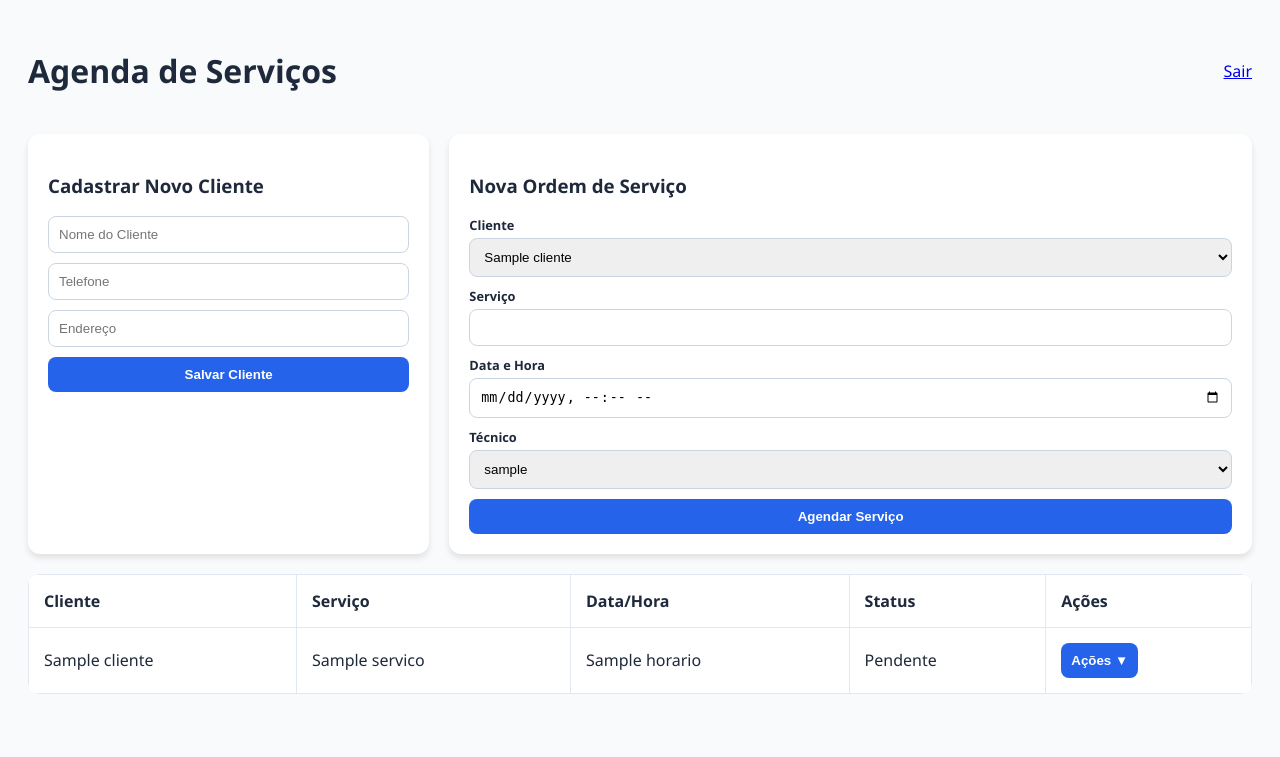
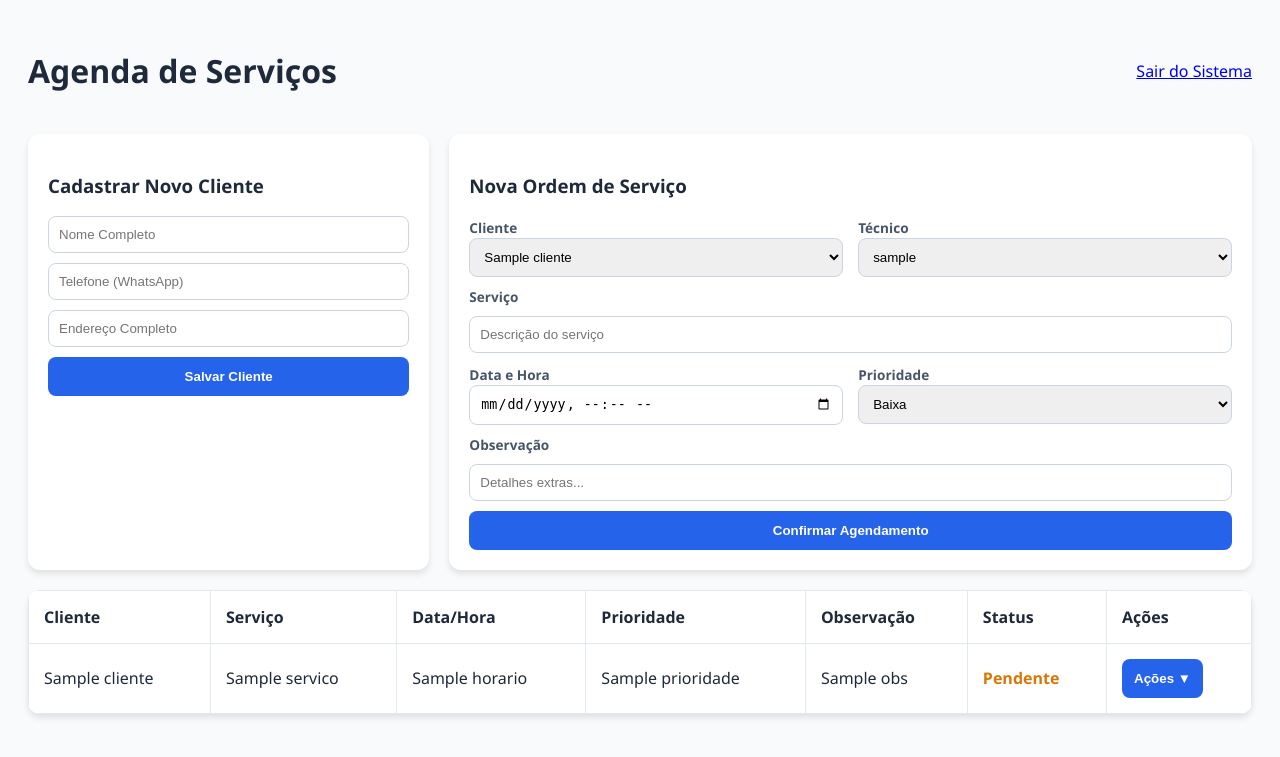
Before and after one commit to davidsonsuportelj-sys/agenda, a Flask app: template templates/index.html in a window 1280 px wide. Shown: the top 757 px of the page. Run offline with Flask 3, Linux system fonts and the light colour scheme; the template is opened without the code that fills it: most values are stand-ins (such as "Sample title", 1, 10 or a date in 2020).

Commit message:
Atualização de Site

```diff
--- a/app.py
+++ b/app.py
@@ -9,6 +9,9 @@ load_dotenv()
 
 app = Flask(__name__)
 app.secret_key = os.getenv("SECRET_KEY", "chave_secreta_padrao")
+
+ZAPI_INSTANCE_ID = os.getenv("ZAPI_INSTANCE_ID")
+ZAPI_TOKEN = os.getenv("ZAPI_TOKEN")
 
 url = os.getenv("SUPABASE_URL")
 key = os.getenv("SUPABASE_KEY")
@@ -22,6 +25,12 @@ class User(UserMixin):
     def __init__(self, username, role):
         self.id = username
         self.role = role
+
+def registrar_log(os_id, acao):
+    try:
+        supabase.table("logs_os").insert({"usuario": current_user.id, "os_id": os_id, "acao": acao}).execute()
+    except Exception as e:
+        print(f"Erro ao registrar log: {e}")
 
 @login_manager.user_loader
 def load_user(user_id):
@@ -43,12 +52,15 @@ def login():
 @app.route('/')
 @login_required
 def index():
-    # Mantive a consulta detalhada para garantir todos os dados
+    # Consulta completa trazendo o nome da tabela vinculada 'clientes'
     query = supabase.table("agendamentos").select("*, clientes(nome)")
-    if current_user.role == 'tecnico': query = query.eq("tecnico", current_user.id)
-    elif current_user.role == 'vendedor': query = query.eq("vendedor", current_user.id)
+
+    if current_user.role == 'tecnico':
+        query = query.eq("tecnico", current_user.id)
+    elif current_user.role == 'vendedor':
+        query = query.eq("vendedor", current_user.id)
+
     agenda = query.execute().data
-
     clientes = supabase.table("clientes").select("*").execute().data
     tecnicos = supabase.table("usuarios").select("username").eq("role", "tecnico").execute().data
     vendedores = supabase.table("usuarios").select("username").eq("role", "vendedor").execute().data
@@ -70,16 +82,18 @@ def cadastrar_cliente():
 @login_required
 def agendar():
     if current_user.role in ['admin', 'vendedor']:
-        supabase.table("agendamentos").insert({
+        res = supabase.table("agendamentos").insert({
             "cliente_id": request.form.get('cliente_id'),
             "servico": request.form.get('servico'),
             "horario": request.form.get('horario'),
             "tecnico": request.form.get('tecnico'),
+            "vendedor": request.form.get('vendedor') if current_user.role == 'admin' else current_user.id,
             "prioridade": request.form.get('prioridade'),
             "obs": request.form.get('obs'),
-            "vendedor": current_user.id,
             "status": "Pendente"
         }).execute()
+        if res.data:
+            registrar_log(res.data[0]['id'], "Criou nova OS")
     return redirect(url_for('index'))
 
 @app.route('/reagendar/<id>', methods=['POST'])
@@ -88,18 +102,21 @@ def reagendar(id):
     nova_data = request.form.get('nova_data')
     if nova_data:
         supabase.table("agendamentos").update({"horario": nova_data, "status": "Reagendado"}).eq("id", id).execute()
+        registrar_log(id, f"Reagendou para {nova_data}")
     return redirect(url_for('index'))
 
 @app.route('/mudar_status/<id>/<novo_status>')
 @login_required
 def mudar_status(id, novo_status):
     supabase.table("agendamentos").update({"status": novo_status}).eq("id", id).execute()
+    registrar_log(id, f"Alterou status para {novo_status}")
     return redirect(url_for('index'))
 
 @app.route('/cancelar/<id>')
 @login_required
 def cancelar(id):
     supabase.table("agendamentos").update({"status": "Cancelado"}).eq("id", id).execute()
+    registrar_log(id, "Cancelou a OS")
     return redirect(url_for('index'))
 
 @app.route('/logout')
--- a/templates/index.html
+++ b/templates/index.html
@@ -2,6 +2,7 @@
 <html lang="pt-br">
 <head>
     <meta charset="UTF-8">
+    <meta name="viewport" content="width=device-width, initial-scale=1.0">
     <title>Agenda de Serviços</title>
     <style>
         :root { --primary: #2563eb; --bg: #f8fafc; --text: #1e293b; --white: #ffffff; }
@@ -10,79 +11,93 @@
         .card { background: var(--white); padding: 20px; border-radius: 12px; box-shadow: 0 4px 6px rgba(0,0,0,0.1); margin-bottom: 20px; }
         .grid { display: grid; grid-template-columns: 1fr 2fr; gap: 20px; }
         form { display: flex; flex-direction: column; gap: 10px; }
-        .input-group { display: flex; flex-direction: column; }
-        label { font-size: 0.8rem; font-weight: bold; margin-bottom: 4px; }
-        input, select { padding: 10px; border: 1px solid #cbd5e1; border-radius: 8px; }
-        button { background: var(--primary); color: white; border: none; padding: 10px; border-radius: 8px; cursor: pointer; font-weight: bold; }
-        .table-responsive { overflow-x: auto; background: var(--white); border-radius: 12px; }
-        table { width: 100%; border-collapse: collapse; min-width: 800px; }
+        .form-row { display: grid; grid-template-columns: 1fr 1fr; gap: 15px; }
+        label { font-size: 0.85rem; font-weight: bold; color: #475569; }
+        input, select { padding: 10px; border: 1px solid #cbd5e1; border-radius: 8px; width: 100%; box-sizing: border-box; }
+        button { background: var(--primary); color: white; border: none; padding: 12px; border-radius: 8px; cursor: pointer; font-weight: bold; }
+        .table-responsive { overflow-x: auto; background: var(--white); border-radius: 12px; box-shadow: 0 4px 6px rgba(0,0,0,0.1); }
+        table { width: 100%; border-collapse: collapse; min-width: 900px; }
         th, td { padding: 15px; border: 1px solid #e2e8f0; text-align: left; }
-        .row-reagendado { background-color: #dbeafe !important; }
-        .row-reagendado td { border: 1px solid #e2e8f0 !important; }
+        .status-pendente { color: #d97706; font-weight: bold; }
+        .status-reagendado { color: #2563eb; font-weight: bold; }
         .dropup { position: relative; display: inline-block; }
-        .dropup-content { display: none; position: absolute; bottom: 100%; right: 0; background: white; border: 1px solid #cbd5e1; padding: 15px; z-index: 999; min-width: 200px; box-shadow: 0 10px 15px rgba(0,0,0,0.1); border-radius: 8px; }
+        .dropup-content { display: none; position: absolute; bottom: 100%; right: 0; background: white; border: 1px solid #cbd5e1; padding: 15px; z-index: 999; min-width: 220px; box-shadow: 0 10px 15px rgba(0,0,0,0.1); border-radius: 8px; }
         .dropup:hover .dropup-content { display: block; }
     </style>
 </head>
 <body>
     <div class="header">
         <h1>Agenda de Serviços</h1>
-        <a href="{{ url_for('logout') }}">Sair</a>
+        <a href="{{ url_for('logout') }}">Sair do Sistema</a>
     </div>
 
     <div class="grid">
         <div class="card">
             <h3>Cadastrar Novo Cliente</h3>
             <form action="{{ url_for('cadastrar_cliente') }}" method="POST">
-                <input type="text" name="nome" placeholder="Nome do Cliente" required>
-                <input type="tel" name="telefone" placeholder="Telefone">
-                <input type="text" name="endereco" placeholder="Endereço">
+                <input type="text" name="nome" placeholder="Nome Completo" required>
+                <input type="tel" name="telefone" placeholder="Telefone (WhatsApp)">
+                <input type="text" name="endereco" placeholder="Endereço Completo">
                 <button type="submit">Salvar Cliente</button>
             </form>
         </div>
+
         <div class="card">
             <h3>Nova Ordem de Serviço</h3>
             <form action="{{ url_for('agendar') }}" method="POST">
-                <div class="input-group">
+                <div class="form-row">
+                    <div>
                         <label>Cliente</label>
                         <select name="cliente_id" required>
                             {% for c in clientes %}<option value="{{ c.id }}">{{ c.nome }}</option>{% endfor %}
                         </select>
                     </div>
-                <div class="input-group">
-                    <label>Serviço</label>
-                    <input type="text" name="servico" required>
-                </div>
-                <div class="input-group">
-                    <label>Data e Hora</label>
-                    <input type="datetime-local" name="horario" required>
-                </div>
-                <div class="input-group">
+                    <div>
                         <label>Técnico</label>
                         <select name="tecnico">
                             {% for t in tecnicos %}<option value="{{ t.username }}">{{ t.username }}</option>{% endfor %}
                         </select>
                     </div>
-                <button type="submit">Agendar Serviço</button>
+                </div>
+                <label>Serviço</label>
+                <input type="text" name="servico" placeholder="Descrição do serviço" required>
+
+                <div class="form-row">
+                    <div>
+                        <label>Data e Hora</label>
+                        <input type="datetime-local" name="horario" required>
+                    </div>
+                    <div>
+                        <label>Prioridade</label>
+                        <select name="prioridade">
+                            <option>Baixa</option><option>Média</option><option>Alta</option>
+                        </select>
+                    </div>
+                </div>
+                <label>Observação</label>
+                <input type="text" name="obs" placeholder="Detalhes extras...">
+                <button type="submit">Confirmar Agendamento</button>
             </form>
         </div>
     </div>
 
     <div class="table-responsive">
         <table>
-            <tr><th>Cliente</th><th>Serviço</th><th>Data/Hora</th><th>Status</th><th>Ações</th></tr>
+            <tr><th>Cliente</th><th>Serviço</th><th>Data/Hora</th><th>Prioridade</th><th>Observação</th><th>Status</th><th>Ações</th></tr>
             {% for item in agenda %}
-            <tr class="{% if item.status == 'Reagendado' %}row-reagendado{% endif %}">
-                <td>{{ item.clientes.nome }}</td>
+            <tr>
+                <td>{{ item.clientes.nome if item.clientes else 'N/A' }}</td>
                 <td>{{ item.servico }}</td>
                 <td>{{ item.horario }}</td>
-                <td>{{ item.status }}</td>
+                <td>{{ item.prioridade }}</td>
+                <td>{{ item.obs }}</td>
+                <td class="{% if item.status == 'Pendente' %}status-pendente{% elif item.status == 'Reagendado' %}status-reagendado{% endif %}">{{ item.status }}</td>
                 <td>
-                    {% if item.status != 'Concluído' and item.status != 'Cancelado' %}
+                    {% if item.status not in ['Concluído', 'Cancelado'] %}
                     <div class="dropup">
                         <button>Ações ▼</button>
                         <div class="dropup-content">
-                            <a href="{{ url_for('mudar_status', id=item.id, novo_status='Concluído') }}" style="display:block; padding:5px 0;">Finalizar</a>
+                            <a href="{{ url_for('mudar_status', id=item.id, novo_status='Concluído') }}" style="display:block; padding:5px 0;">Finalizar Serviço</a>
                             <a href="{{ url_for('cancelar', id=item.id) }}" style="display:block; padding:5px 0;">Cancelar</a>
                             <form action="{{ url_for('reagendar', id=item.id) }}" method="POST" style="margin-top:10px;">
                                 <input type="datetime-local" name="nova_data" required style="width:100%; margin-bottom:5px;">
```
Lines whose indentation alone changed are shown as unchanged.
